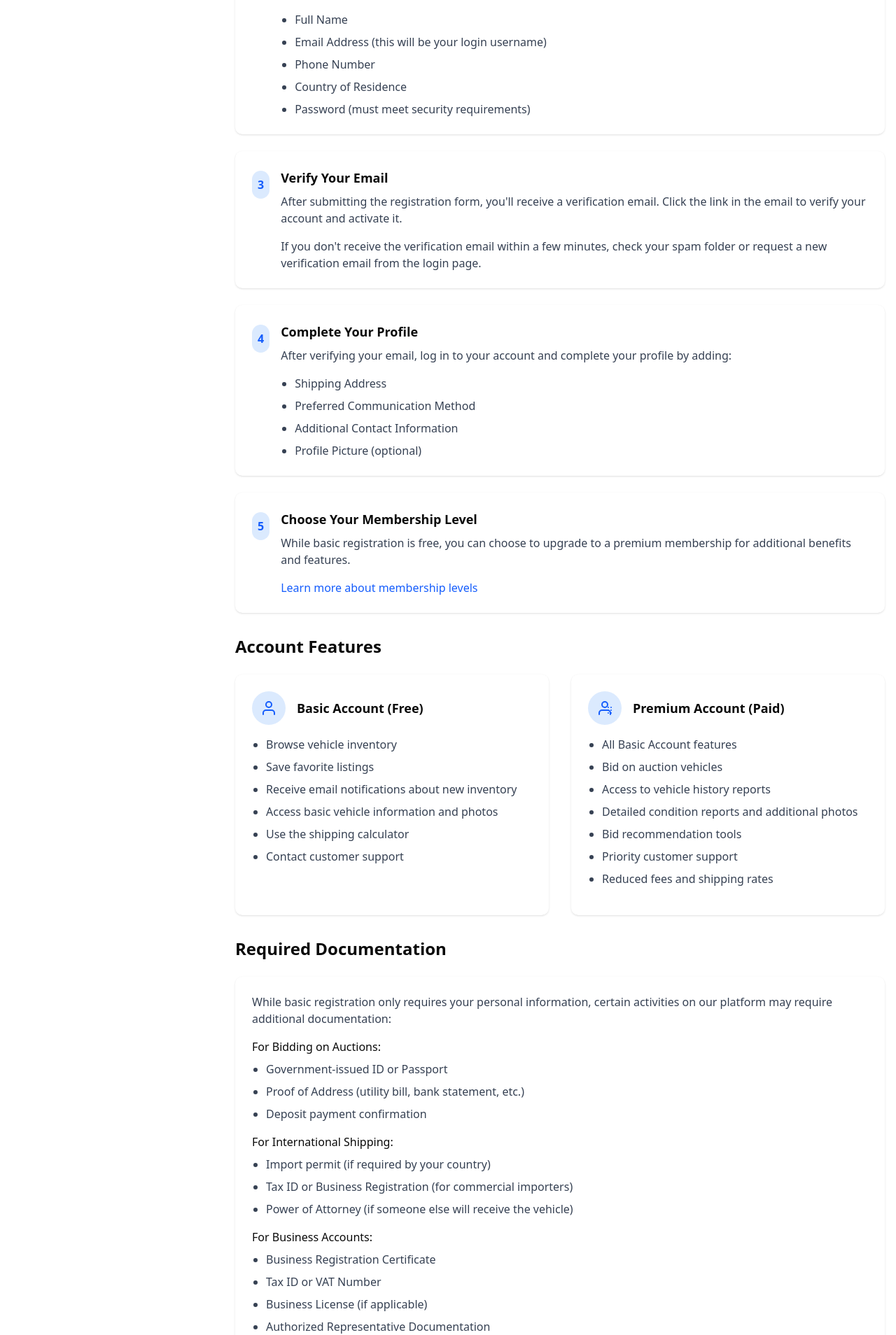
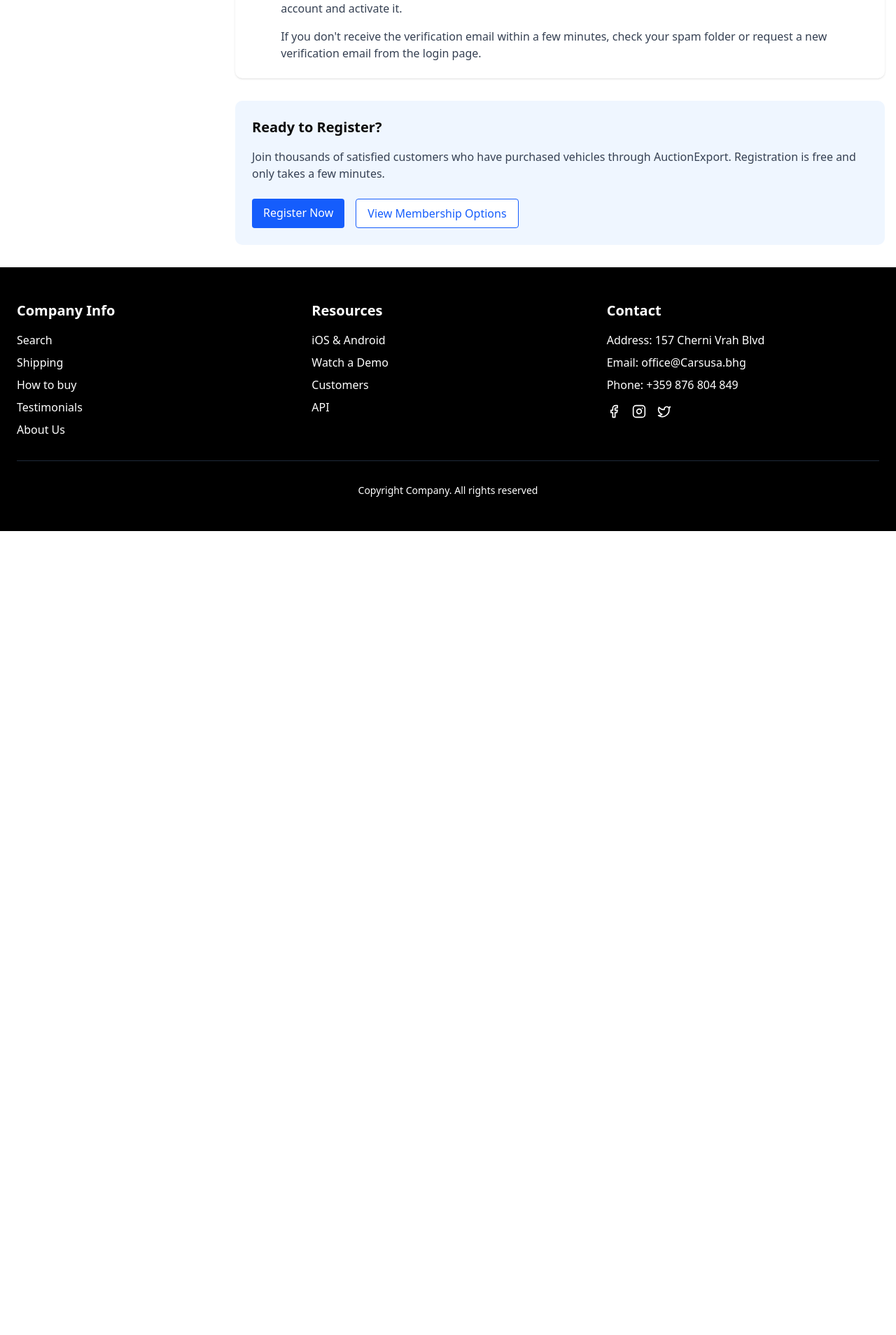
Before and after one commit to abdulrafy707/UsaCars, a Next.js app: page /how-to-buy/registration in a window 1280 px wide. Shown: the part 1012-2920 px from the top of the page at 70% size. After the commit the page ends 1771 px from the top, so only its background shows below. Built offline with nearby package versions, Linux system fonts and the light colour scheme.

Commit message:
first commit

```diff
--- a/app/how-to-buy/registration/page.tsx
+++ b/app/how-to-buy/registration/page.tsx
@@ -1,5 +1,5 @@
-import Image from "next/image"
-import Link from "next/link"
+import Image from "next/image";
+import Link from "next/link";
 
 export default function RegistrationPage() {
   return (
@@ -83,7 +83,7 @@ export default function RegistrationPage() {
                 <div>
                   <h3 className="text-lg font-bold mb-2">Visit the Registration Page</h3>
                   <p className="text-gray-700 mb-4">
-                    Click the "Register" button in the top right corner of our website to access the registration form.
+                    Click the &quot;Register&quot; button in the top right corner of our website to access the registration form.
                   </p>
                   <Link href="/register" className="text-blue-600 hover:underline font-medium">
                     Go to Registration Page
@@ -98,27 +98,6 @@ export default function RegistrationPage() {
                   <span className="text-blue-600 font-bold">2</span>
                 </div>
                 <div>
-                  <h3 className="text-lg font-bold mb-2">Complete the Registration Form</h3>
-                  <p className="text-gray-700 mb-4">
-                    Fill out the registration form with your personal information. Required fields include:
-                  </p>
-                  <ul className="list-disc pl-5 space-y-2 text-gray-700">
-                    <li>Full Name</li>
-                    <li>Email Address (this will be your login username)</li>
-                    <li>Phone Number</li>
-                    <li>Country of Residence</li>
-                    <li>Password (must meet security requirements)</li>
-                  </ul>
-                </div>
-              </div>
-            </div>
-
-            <div className="bg-white p-6 rounded-lg shadow-sm">
-              <div className="flex items-start">
-                <div className="bg-blue-100 p-2 rounded-full mr-4 mt-1">
-                  <span className="text-blue-600 font-bold">3</span>
-                </div>
-                <div>
                   <h3 className="text-lg font-bold mb-2">Verify Your Email</h3>
                   <p className="text-gray-700 mb-4">
                     After submitting the registration form, you&apos;ll receive a verification email. Click the link in the email to verify your account and activate it.
@@ -129,136 +108,6 @@ export default function RegistrationPage() {
                 </div>
               </div>
             </div>
-
-            <div className="bg-white p-6 rounded-lg shadow-sm">
-              <div className="flex items-start">
-                <div className="bg-blue-100 p-2 rounded-full mr-4 mt-1">
-                  <span className="text-blue-600 font-bold">4</span>
-                </div>
-                <div>
-                  <h3 className="text-lg font-bold mb-2">Complete Your Profile</h3>
-                  <p className="text-gray-700 mb-4">
-                    After verifying your email, log in to your account and complete your profile by adding:
-                  </p>
-                  <ul className="list-disc pl-5 space-y-2 text-gray-700">
-                    <li>Shipping Address</li>
-                    <li>Preferred Communication Method</li>
-                    <li>Additional Contact Information</li>
-                    <li>Profile Picture (optional)</li>
-                  </ul>
-                </div>
-              </div>
-            </div>
-
-            <div className="bg-white p-6 rounded-lg shadow-sm">
-              <div className="flex items-start">
-                <div className="bg-blue-100 p-2 rounded-full mr-4 mt-1">
-                  <span className="text-blue-600 font-bold">5</span>
-                </div>
-                <div>
-                  <h3 className="text-lg font-bold mb-2">Choose Your Membership Level</h3>
-                  <p className="text-gray-700 mb-4">
-                    While basic registration is free, you can choose to upgrade to a premium membership for additional benefits and features.
-                  </p>
-                  <Link href="/how-to-buy/membership" className="text-blue-600 hover:underline font-medium">
-                    Learn more about membership levels
-                  </Link>
-                </div>
-              </div>
-            </div>
-          </div>
-
-          <h2 className="text-2xl font-bold mb-6">Account Features</h2>
-
-          <div className="grid grid-cols-1 md:grid-cols-2 gap-8 mb-8">
-            <div className="bg-white p-6 rounded-lg shadow-sm">
-              <div className="flex items-center mb-4">
-                <div className="bg-blue-100 p-3 rounded-full mr-4">
-                  <svg xmlns="http://www.w3.org/2000/svg" width="24" height="24" viewBox="0 0 24 24" fill="none" stroke="currentColor" strokeWidth="2" strokeLinecap="round" strokeLinejoin="round" className="text-blue-600">
-                    <path d="M20 21v-2a4 4 0 0 0-4-4H8a4 4 0 0 0-4 4v2"></path>
-                    <circle cx="12" cy="7" r="4"></circle>
-                  </svg>
-                </div>
-                <h3 className="text-lg font-bold">Basic Account (Free)</h3>
-              </div>
-              <ul className="list-disc pl-5 space-y-2 text-gray-700 mb-4">
-                <li>Browse vehicle inventory</li>
-                <li>Save favorite listings</li>
-                <li>Receive email notifications about new inventory</li>
-                <li>Access basic vehicle information and photos</li>
-                <li>Use the shipping calculator</li>
-                <li>Contact customer support</li>
-              </ul>
-            </div>
-
-            <div className="bg-white p-6 rounded-lg shadow-sm">
-              <div className="flex items-center mb-4">
-                <div className="bg-blue-100 p-3 rounded-full mr-4">
-                  <svg xmlns="http://www.w3.org/2000/svg" width="24" height="24" viewBox="0 0 24 24" fill="none" stroke="currentColor" strokeWidth="2" strokeLinecap="round" strokeLinejoin="round" className="text-blue-600">
-                    <path d="M20 21v-2a4 4 0 0 0-4-4H8a4 4 0 0 0-4 4v2"></path>
-                    <circle cx="12" cy="7" r="4"></circle>
-                    <path d="M17 11h.01"></path>
-                    <path d="M21 11h.01"></path>
-                    <path d="M17 15h.01"></path>
-                    <path d="M21 15h.01"></path>
-                    <path d="M17 19h.01"></path>
-                    <path d="M21 19h.01"></path>
-                  </svg>
-                </div>
-                <h3 className="text-lg font-bold">Premium Account (Paid)</h3>
-              </div>
-              <ul className="list-disc pl-5 space-y-2 text-gray-700 mb-4">
-                <li>All Basic Account features</li>
-                <li>Bid on auction vehicles</li>
-                <li>Access to vehicle history reports</li>
-                <li>Detailed condition reports and additional photos</li>
-                <li>Bid recommendation tools</li>
-                <li>Priority customer support</li>
-                <li>Reduced fees and shipping rates</li>
-              </ul>
-            </div>
-          </div>
-
-          <h2 className="text-2xl font-bold mb-6">Required Documentation</h2>
-
-          <div className="bg-white p-6 rounded-lg shadow-sm mb-8">
-            <p className="text-gray-700 mb-4">
-              While basic registration only requires your personal information, certain activities on our platform may require additional documentation:
-            </p>
-
-            <div className="space-y-4">
-              <div>
-                <h3 className="font-medium mb-2">For Bidding on Auctions:</h3>
-                <ul className="list-disc pl-5 space-y-2 text-gray-700">
-                  <li>Government-issued ID or Passport</li>
-                  <li>Proof of Address (utility bill, bank statement, etc.)</li>
-                  <li>Deposit payment confirmation</li>
-                </ul>
-              </div>
-
-              <div>
-                <h3 className="font-medium mb-2">For International Shipping:</h3>
-                <ul className="list-disc pl-5 space-y-2 text-gray-700">
-                  <li>Import permit (if required by your country)</li>
-                  <li>Tax ID or Business Registration (for commercial importers)</li>
-                  <li>Power of Attorney (if someone else will receive the vehicle)</li>
-                </ul>
-              </div>
-
-              <div>
-                <h3 className="font-medium mb-2">For Business Accounts:</h3>
-                <ul className="list-disc pl-5 space-y-2 text-gray-700">
-                  <li>Business Registration Certificate</li>
-                  <li>Tax ID or VAT Number</li>
-                  <li>Business License (if applicable)</li>
-                  <li>Authorized Representative Documentation</li>
-                </ul>
-              </div>
-            </div>
-
-            <p className="text-gray-700 mt-4">
-              These documents can be uploaded securely through your account dashboard when needed. All documentation is handled with strict confidentiality and in compliance with data protection regulations.
-            </p>
           </div>
 
           <div className="bg-blue-50 p-6 rounded-lg">
@@ -278,5 +127,5 @@ export default function RegistrationPage() {
         </div>
       </div>
     </main>
-  )
+  );
 }
```
